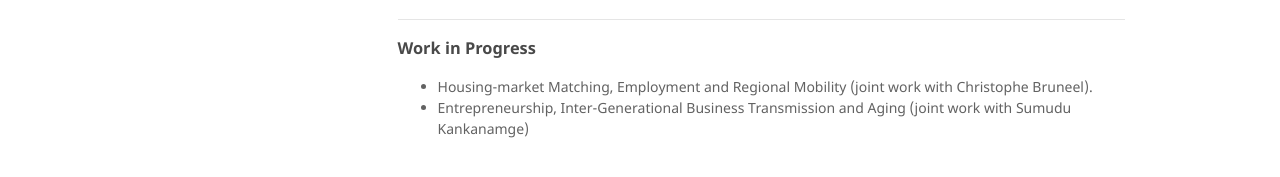
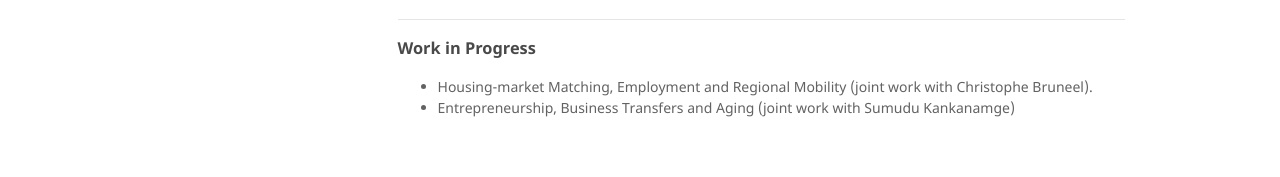
Before and after one commit to AGaillardTSE/AGaillardTSE.github.io, a Jekyll site: the page built from index.md, in a window 1280 px wide. Shown: the part 621-798 px from the top of the page. Built offline with Jekyll 4.4.1, drawn with Linux system fonts in a browser that asks for light colours; our own code applies the rules of GitHub Pages for plain Markdown files.

Commit message:
Update index.md

```diff
--- a/index.md
+++ b/index.md
@@ -33,4 +33,4 @@ structural macroeconomics and associated computational techniques.
 ### Work in Progress
 
 *   Housing-market Matching, Employment and Regional Mobility (joint work with Christophe Bruneel).
-*   Entrepreneurship, Inter-Generational Business Transmission and Aging (joint work with Sumudu Kankanamge)
+*   Entrepreneurship, Business Transfers and Aging (joint work with Sumudu Kankanamge)
```
